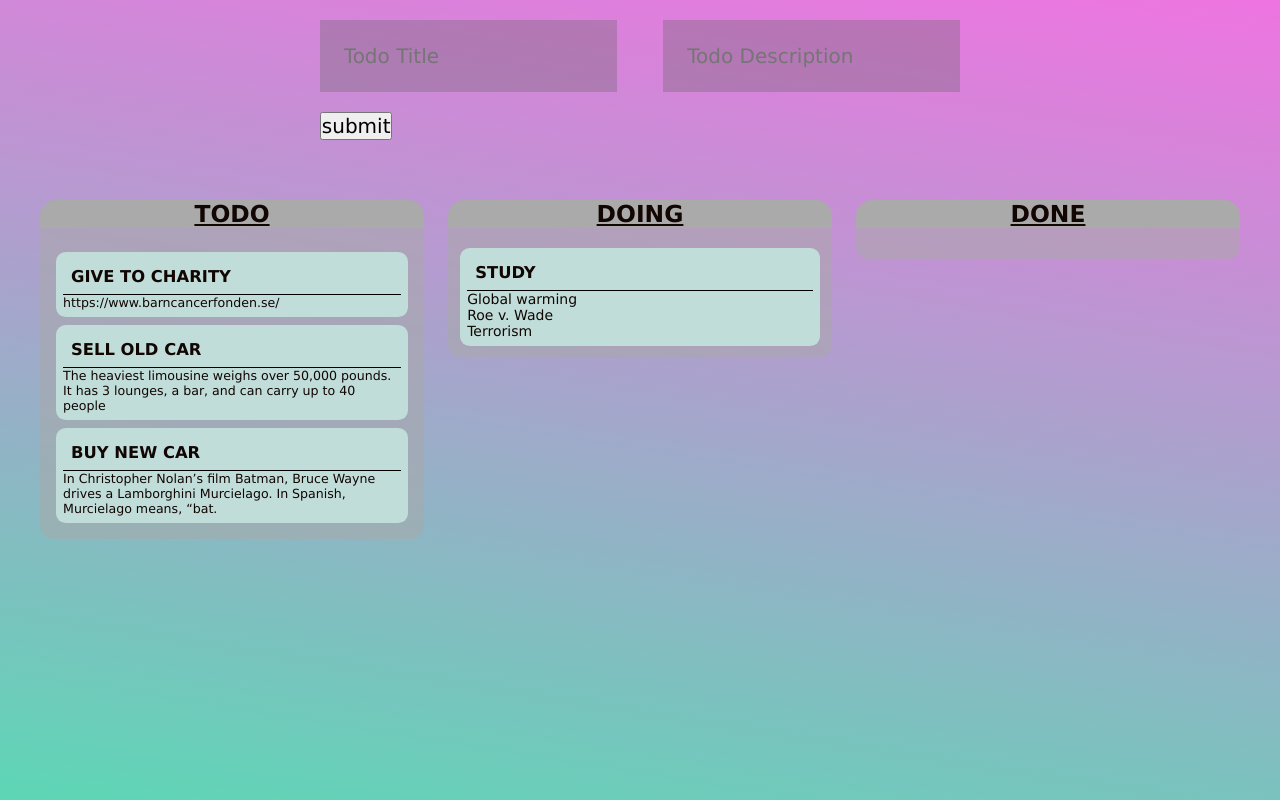
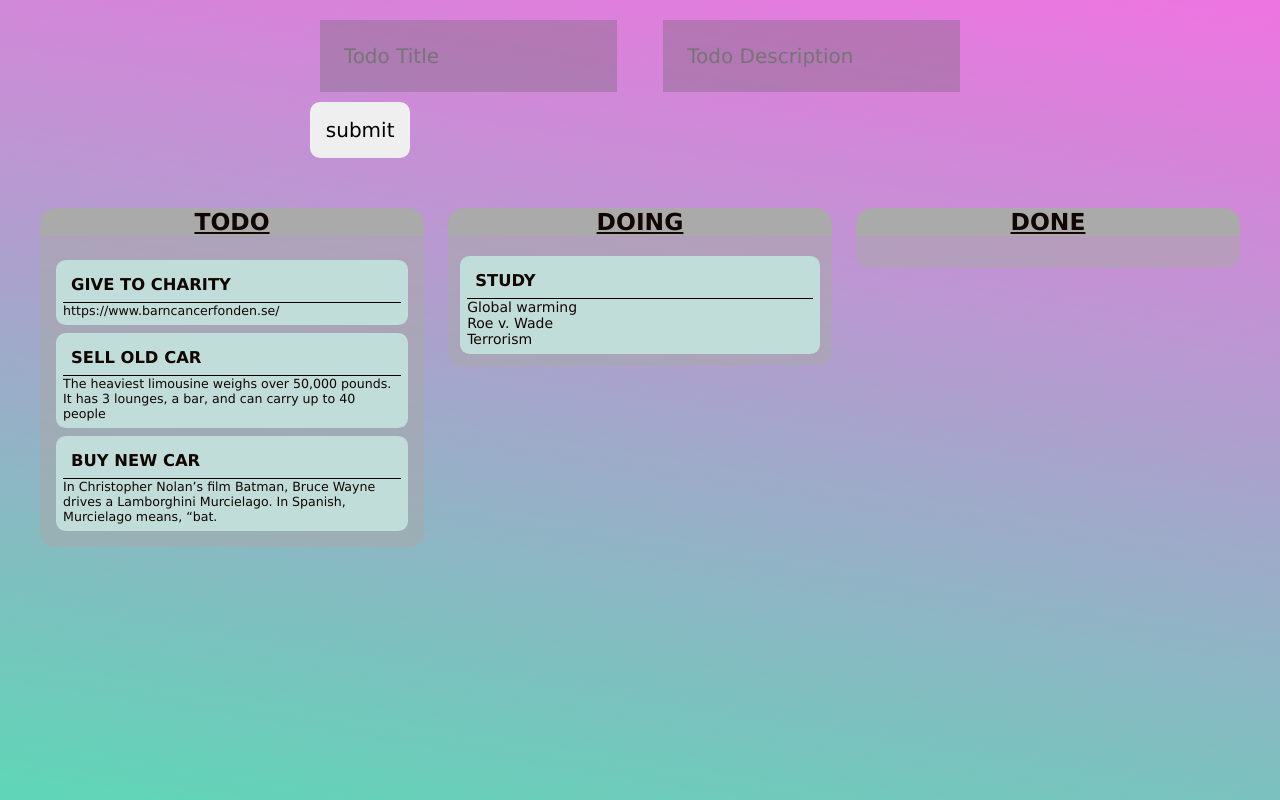
Before and after one commit to chas-academy/u06-trello-clone-Braggedtooth, a plain HTML site: page index.html in a window 1280 px wide. Shown: the top 800 px of the page. Drawn offline with nearby package versions, Linux system fonts and the light colour scheme.

Commit message:
style:button

```diff
--- a/css/style.css
+++ b/css/style.css
@@ -40,10 +40,10 @@ nav {
   background-color: #65c04e44;
 }
 .navbuttons {
-  margin-right: 1em;
-  margin-left: 1em;
-  margin-top: 1em;
-  margin-bottom: 1em;
+  margin-right: 0.5em;
+  margin-left: 0.5em;
+  margin-top: 0.5em;
+  margin-bottom: 0.5em;
 }
 .navbuttons .button:hover {
   background-color: #d9afd9;
@@ -76,9 +76,9 @@ nav {
   height: 100vh;
 }
 /* BUTTON STYLE */
-M .button {
+.button {
   text-align: center;
-  border-radius: 1em;
+  border-radius: 0.5em;
   padding: 1rem;
   cursor: pointer;
   border: none;
```
